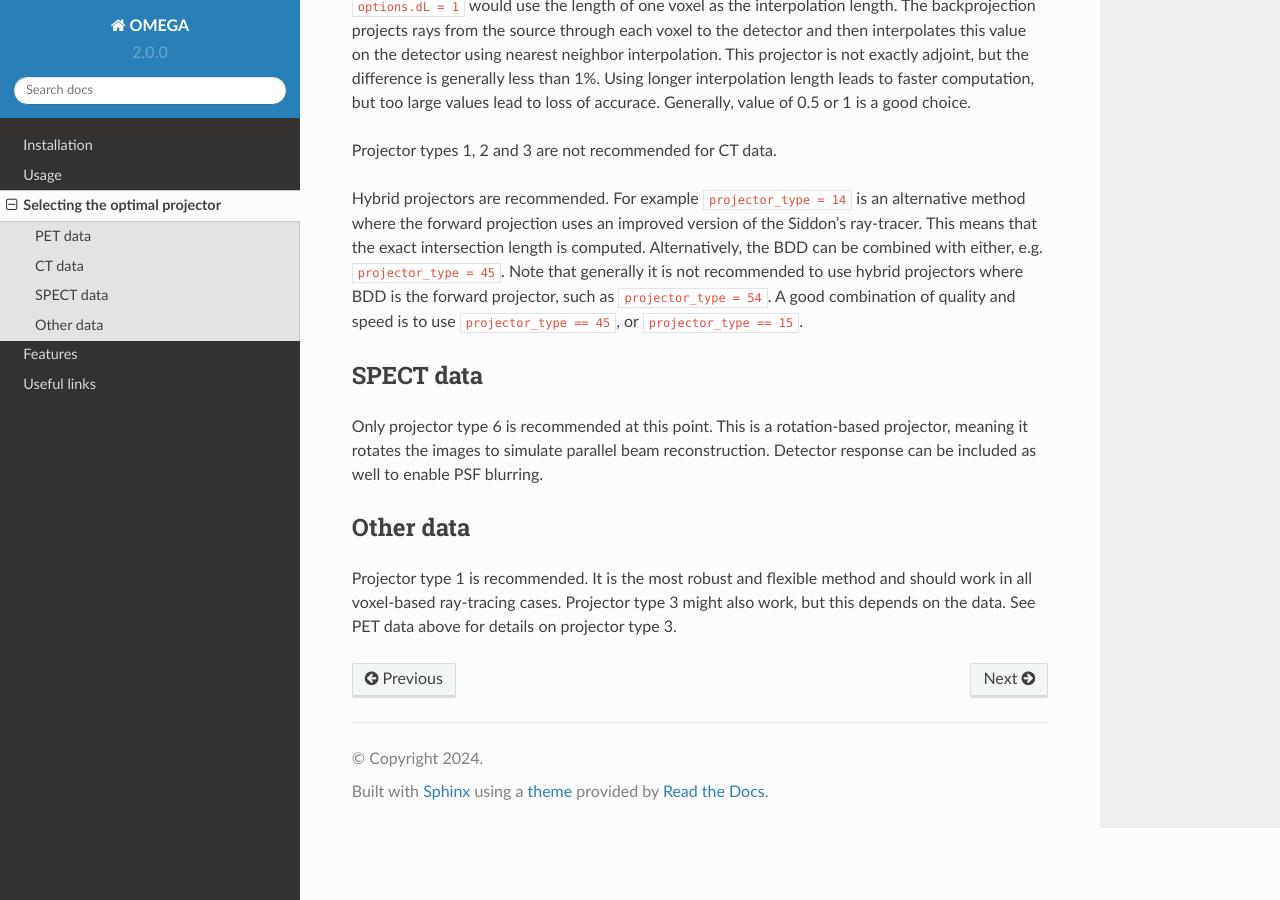
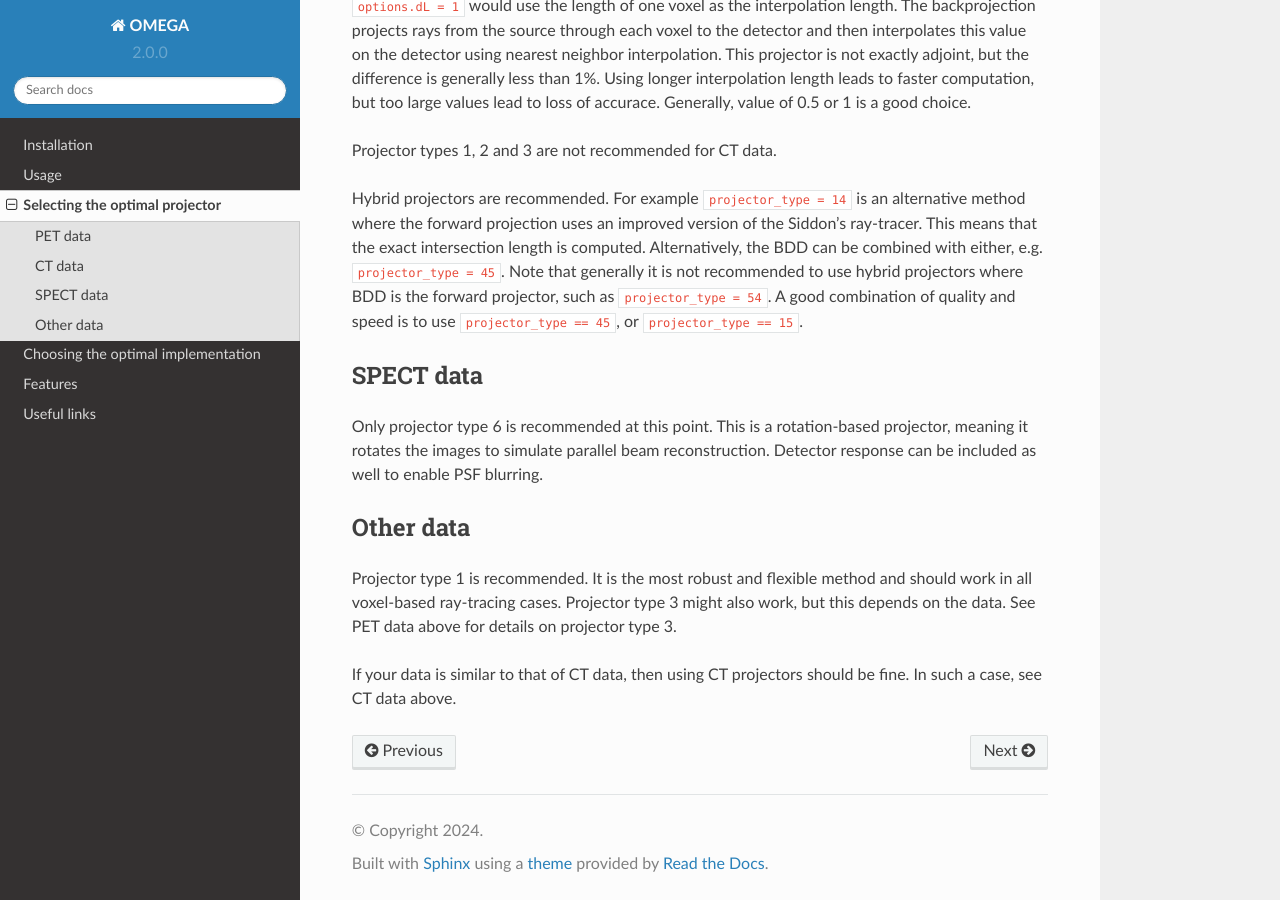
Before and after one commit to villekf/OMEGA-doc, a Sphinx documentation site: the page built from docs/source/selectingprojector.rst, in a window 1280 px wide and 900 px high, scrolled down 1370 px. Built offline with Sphinx 7.4.7 and the Read the Docs theme 2.0.0, drawn with Linux system fonts in a browser that asks for light colours; pages that are not in the unit, such as notebooks, are missing from menus.

Commit message:
New documents

```diff
--- a/docs/source/index.rst
+++ b/docs/source/index.rst
@@ -19,5 +19,7 @@ Contents
    installation
    usage
    selectingprojector
+   implementation
+   openclcuda
    features
    usefullinks
--- a/docs/source/selectingprojector.rst
+++ b/docs/source/selectingprojector.rst
@@ -51,3 +51,5 @@ Other data
 
 Projector type 1 is recommended. It is the most robust and flexible method and should work in all voxel-based ray-tracing cases. Projector type 3 might also work, but this depends on the data. See PET data above for details
 on projector type 3.
+
+If your data is similar to that of CT data, then using CT projectors should be fine. In such a case, see CT data above.
```
Also changed, not shown: docs/source/implementation.rst (added, +26 -0 lines), 1 other file.
